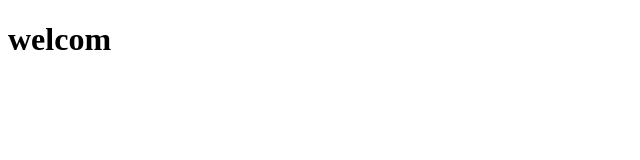
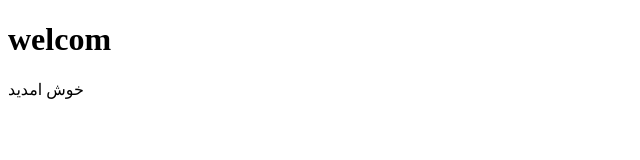
Before and after one commit to setayeshahwazi/welcome, a plain HTML site: page index.html in a window 1280 px wide. Shown: the full height of the page, 0-640 px from the left. Drawn offline with Linux system fonts and the light colour scheme.

Commit message:
add paragraf

```diff
--- a/index.html
+++ b/index.html
@@ -7,6 +7,6 @@
 </head>
 <body>
     <h1>welcom</h1>
-
+    <p>خوش امدید</p>
 </body>
 </html>
```
